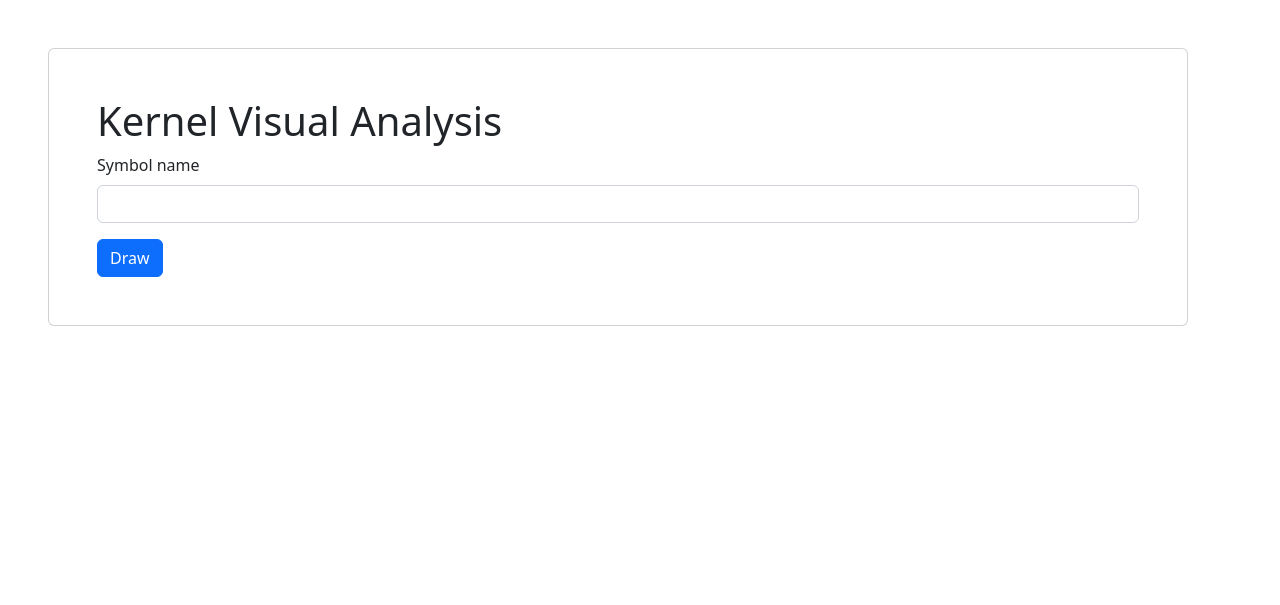
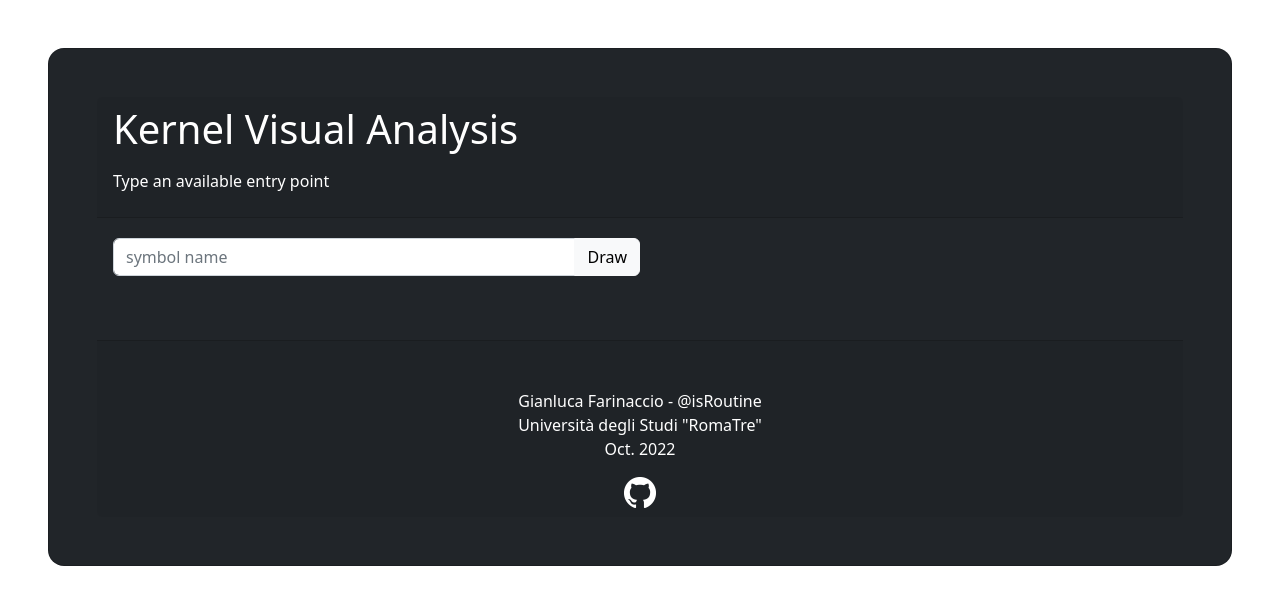
Before and after one commit to gianlucafarinaccio/kernel-visual-analysis, a Flask app: page / in a window 1280 px wide. Shown: the top 605 px of the page. Run offline with Flask 2, Linux system fonts and the light colour scheme; some libraries are stand-ins or nearby versions.

Commit message:
update frontend index

```diff
--- a/static/js/src/main.js
+++ b/static/js/src/main.js
@@ -58,7 +58,7 @@ async function init(entryPoint){
 	ui.init();
 	ui.setDefaultNetwork(network);
 	ui.setDefaultRepository(repository);
-	//init(entryPoint);
+	init(entryPoint);
  };
 
 document.getElementById("stop").onclick = function() { network.stopSimulation() };
--- a/templates/index.html
+++ b/templates/index.html
@@ -4,7 +4,7 @@
 
 {% block body %}
 <body>
-	<div class="container card m-5 p-5">
+<!-- 	<div class="card m-5 p-5">
 		<h1>Kernel Visual Analysis</h1>
 		<form id="symbol-name-form" action="/symbol" method="GET">
 			<div class="mb-3">
@@ -13,6 +13,33 @@
 		  	</div>
 		  <button type="submit" class="btn btn-primary">Draw</button>
 		</form>
+	</div>	 -->
+
+	<div class="card m-5 p-5 rounded-4 bg-dark">
+		<div class="card-header">
+			<h1 class="text-white ">Kernel Visual Analysis</h1>
+			<p class="text-white mt-3"> Type an available entry point </p>
+		</div>
+
+		<div class="card-body">
+			<form id="symbol-name-form" action="/symbol" method="GET">
+				<div class="input-group mt-1 w-50">
+					<input type="text" name="symbol-name" class="form-control" placeholder="symbol name">
+					<button class="btn btn-light" type="submit">Draw</button>
+				</div>
+			</form>
+		</div>
+
+		<div class="card-footer mt-5 pt-5">
+			<div class="text-center text-white ">Gianluca Farinaccio - @isRoutine</div>
+			<div class="text-center text-white ">Università degli Studi "RomaTre"</div>
+			<div class="text-center text-white ">Oct. 2022</div>
+			<div class="d-flex justify-content-center mt-3">
+			    <a href="https://www.github.com/isRoutine/kernel-visual-analysis">
+	     			<img src="{{url_for('static', filename='media/icons/github.png')}}">
+	  			</a>
+			</div>
+		</div>
 	</div>
 </body>
 {% endblock %}
```
Also changed, not shown: static/media/icons/github.png (added).
